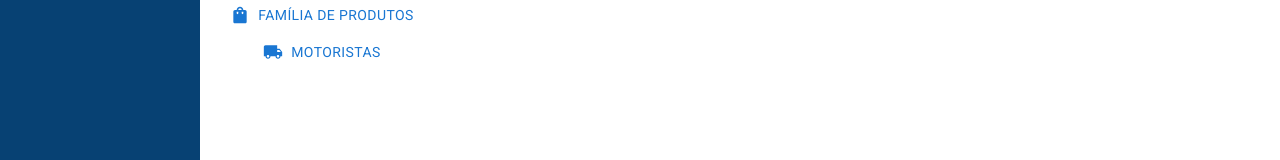
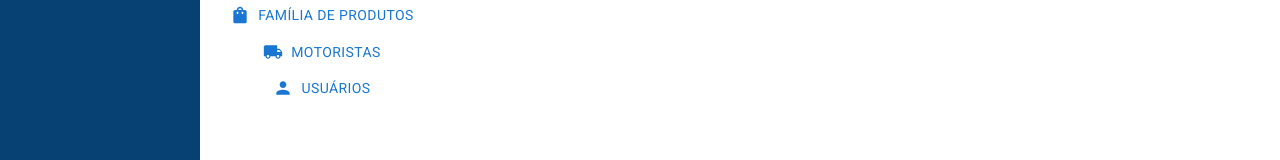
Before and after one commit to HenriqueOPeixoto/app-kodyak, a React (Vite) app in the folder frontend-kodyak/: page /cadastros in a window 1280 px wide. Shown: the part 133-293 px from the top of the page. Built offline with nearby package versions, Linux system fonts and the light colour scheme.

Commit message:
criar botao de cadastro de usuario

```diff
--- a/frontend-kodyak/src/components/Cadastros/Cadastros.tsx
+++ b/frontend-kodyak/src/components/Cadastros/Cadastros.tsx
@@ -9,6 +9,7 @@ import TabelaClientes from './TabelaClientes';
 import TabelaBancos from './TabelaBancos';
 import { useState } from 'react';
 import TabelaMotoristas from './TabelaMotoristas';
+import { Person } from '@mui/icons-material';
 
 function Cadastros() {
 
@@ -31,6 +32,7 @@ function Cadastros() {
           <Button startIcon={<PeopleIcon />} onClick={() => {handleButtonClick('clientes')}}>Clientes</Button>
           <Button startIcon={<ShoppingBagIcon />}>Família de Produtos</Button>
           <Button startIcon={<LocalShippingIcon />} onClick={() => {handleButtonClick('motoristas')}}>Motoristas</Button>
+          <Button startIcon={<Person />} onClick={() => {handleButtonClick('usuarios')}}>Usuários</Button>
         </div>
         <div className='ListaCadastros'>
           {/* As linhas abaixo controlam qual tabela de cadastro deve ser exibida
@@ -38,6 +40,7 @@ function Cadastros() {
           {activeButton === 'bancos' && <TabelaBancos />}
           {activeButton === 'clientes' && <TabelaClientes />}
           {activeButton === 'motoristas' && <TabelaMotoristas />}
+          {activeButton === 'usuarios' && <p>Em desenvolvimento</p>}
         </div>
       </div>
     </>
```
